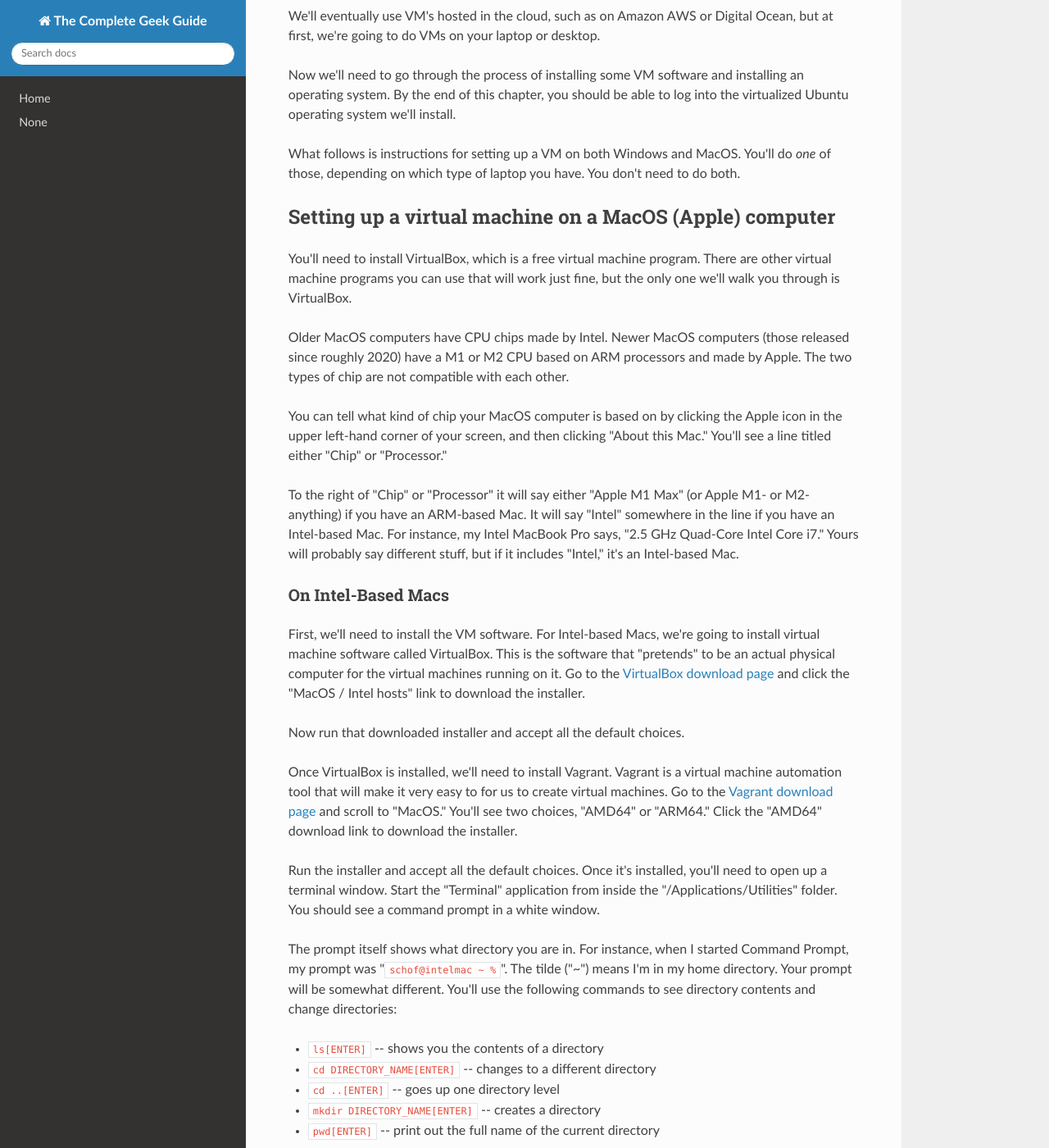
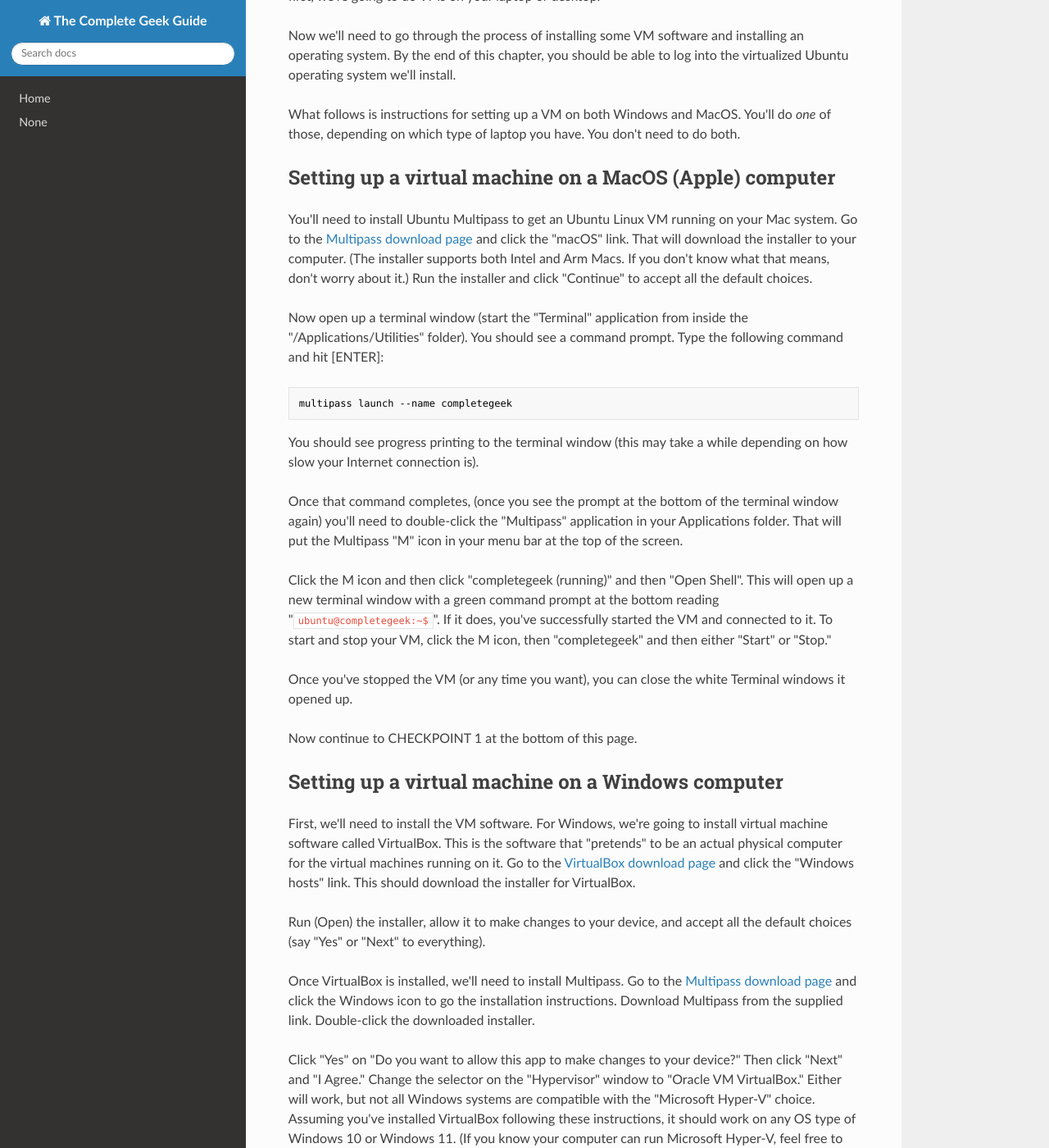
Before and after one commit to CommandLineLabs/completegeek, an MkDocs documentation site: the page built from docs/001-getting-started.md, in a window 1280 px wide and 1400 px high, scrolled down 1000 px. Shown: the whole window at 82% size. Built offline with MkDocs 1.6.1, drawn with Linux system fonts in a browser that asks for light colours; nearby versions of some CDN libraries; some of the changed text lies outside the part shown.

Commit message:
Removing Intel MacOS section. Multipass supports both Arm and Intel, so we only have one set of instructions for Mac now.

````diff
--- a/docs/001-getting-started.md
+++ b/docs/001-getting-started.md
@@ -1,6 +1,4 @@
 # Chapter 1: Getting Started
-
-FIXME/TODO: Switch Intel Mac to use Multipass.
 
 ## Introduction
 
@@ -28,80 +26,7 @@
 
 ## Setting up a virtual machine on a MacOS (Apple) computer
 
-You'll need to install VirtualBox, which is a free virtual machine program. There are other virtual machine programs you can use that will work just fine, but the only one we'll walk you through is VirtualBox.
-
-Older MacOS computers have CPU chips made by Intel. Newer MacOS computers (those released since roughly 2020) have a M1 or M2 CPU based on ARM processors and made by Apple. The two types of chip are not compatible with each other.
-
-You can tell what kind of chip your MacOS computer is based on by clicking the Apple icon in the upper left-hand corner of your screen, and then clicking "About this Mac." You'll see a line titled either "Chip" or "Processor."
-
-To the right of "Chip" or "Processor" it will say either "Apple M1 Max" (or Apple M1- or M2-anything) if you have an ARM-based Mac. It will say "Intel" somewhere in the line if you have an Intel-based Mac. For instance, my Intel MacBook Pro says, "2.5 GHz Quad-Core Intel Core i7." Yours will probably say different stuff, but if it includes "Intel," it's an Intel-based Mac.
-
-### On Intel-Based Macs
-
-First, we'll need to install the VM software. For Intel-based Macs, we're going to install virtual machine software called VirtualBox. This is the software that "pretends" to be an actual physical computer for the virtual machines running on it. Go to the [VirtualBox download page](https://www.virtualbox.org/wiki/Downloads) and click the "MacOS / Intel hosts" link to download the installer.
-
-Now run that downloaded installer and accept all the default choices.
-
-Once VirtualBox is installed, we'll need to install Vagrant. Vagrant is a virtual machine automation tool that will make it very easy to for us to create virtual machines. Go to the [Vagrant download page](https://developer.hashicorp.com/vagrant/downloads) and scroll to "MacOS." You'll see two choices, "AMD64" or "ARM64." Click the "AMD64" download link to download the installer.
-
-Run the installer and accept all the default choices. Once it's installed, you'll need to open up a terminal window. Start the "Terminal" application from inside the "/Applications/Utilities" folder. You should see a command prompt in a white window.
-
-The prompt itself shows what directory you are in. For instance, when I started Command Prompt, my prompt was "`schof@intelmac ~ %`". The tilde ("~") means I'm in my home directory. Your prompt will be somewhat different. You'll use the following commands to see directory contents and change directories:
-
-* `ls[ENTER]` -- shows you the contents of a directory
-* `cd DIRECTORY_NAME[ENTER]` -- changes to a different directory
-* `cd ..[ENTER]` -- goes up one directory level
-* `mkdir DIRECTORY_NAME[ENTER]` -- creates a directory
-* `pwd[ENTER]` -- print out the full name of the current directory
-
-I decided to keep my virtual machine files in my Documents folder, so I typed "`cd Documents`" and hit ENTER. My prompt changed to be "`schof@intelmac Documents %`" which is how I know it worked.
-
-In the Documents folder I created a directory called "completegeek_vm" and then changed to the completegeek_vm directory:
-
-```bash
-mkdir completegeek_vm
-cd completegeek_vm
-```
-
-You'll know you've done this correctly when your command prompt includes:
-`completegeek_vm`. (Of course, yours will be slightly different depending on your name.) To check that I did everything correctly, I entered the "`pwd`" command to see what directory I am in:
-
-```bash
-schof@intelmac completegeek_vm % pwd
-/Users/schof/Documents/completegeek_vm
-schof@intelmac completegeek_vm %
-```
-
-Now that we're in the correct directory, we'll type the following command (after every command you'll hit [ENTER]) to create a virtual machine:
-
-`vagrant init ubuntu/jammy64`
-
-This should give you a message that "A Vagrantfile has been placed in this directory."
-
-The Vagrantfile is the configuration file for your VM. Now you actually need to create your virtual machine. To do that, you'll type:
-
-`vagrant up`
-
-You'll see some status messages print on your screen. The "Downloading" part may take a while depending on how fast your Internet connection is.
-
-Once that's completed, you've built your first VM! **To connect to it at any time in the future,** you'll change directories to your completegeek_vm directory(if necessary), and issue the command "vagrant ssh":
-
-```bash
-cd ~/Documents/completegeek_vm
-vagrant ssh
-```
-
-You should now see a welcome message on the screen, and at the bottom you should see a new command-prompt, in green, that says, "`vagrant@ubuntu-jammy:~$`".
-
-To exit the VM, type "`exit`" and hit ENTER. After you've done that, you can shut down the VM by typing "`vagrant halt`" and hitting ENTER.
-
-You can start up the VM again any time you want by first making sure you're in the completegeek_vm directory and then typing `vagrant up` again.
-
-Now continue to CHECKPOINT 1 at the bottom of this page.
-
-### On ARM-based Macs
-
-If you have an ARM-based Mac, you'll need to install Ubuntu Multipass to get an Ubuntu Linux VM running. Go to the [Multipass download page](https://multipass.run/install) and click the "macOS" link. That will download the installer to your computer. Run the installer and click "Continue" to accept all the default choices.
+You'll need to install Ubuntu Multipass to get an Ubuntu Linux VM running on your Mac system. Go to the [Multipass download page](https://multipass.run/install) and click the "macOS" link. That will download the installer to your computer. (The installer supports both Intel and Arm Macs. If you don't know what that means, don't worry about it.) Run the installer and click "Continue" to accept all the default choices.
 
 Now open up a terminal window (start the "Terminal" application from inside the "/Applications/Utilities" folder). You should see a command prompt. Type the following command and hit [ENTER]:
 
@@ -111,7 +36,7 @@
 
 You should see progress printing to the terminal window (this may take a while depending on how slow your Internet connection is).
 
-Once that command completes, you'll need to double-click the "Multipass" application in your Applications folder. That will put the Multipass "M" icon in your menu bar at the top of the screen.
+Once that command completes, (once you see the prompt at the bottom of the terminal window again) you'll need to double-click the "Multipass" application in your Applications folder. That will put the Multipass "M" icon in your menu bar at the top of the screen.
 
 Click the M icon and then click "completegeek (running)" and then "Open Shell". This will open up a new terminal window with a green command prompt at the bottom reading "`ubuntu@completegeek:~$`". If it does, you've successfully started the VM and connected to it. To start and stop your VM, click the M icon, then "completegeek" and then either "Start" or "Stop."
 
````
